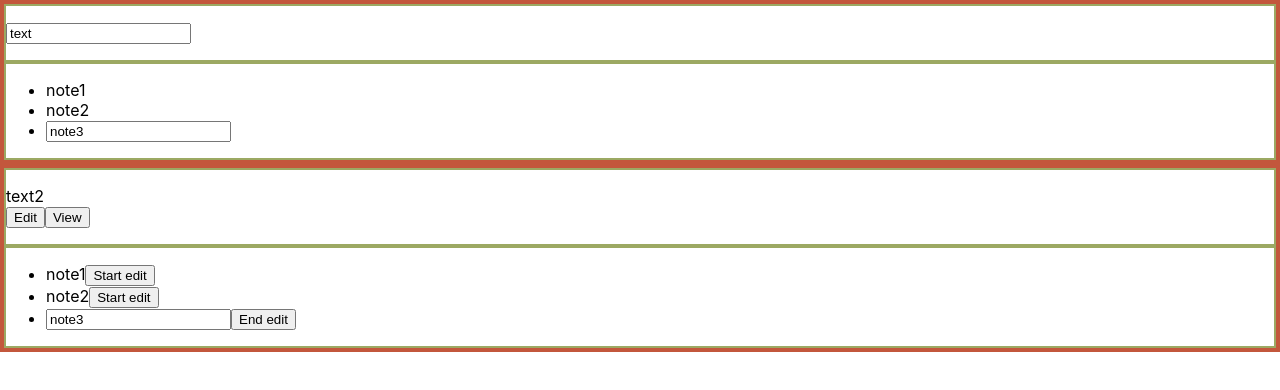
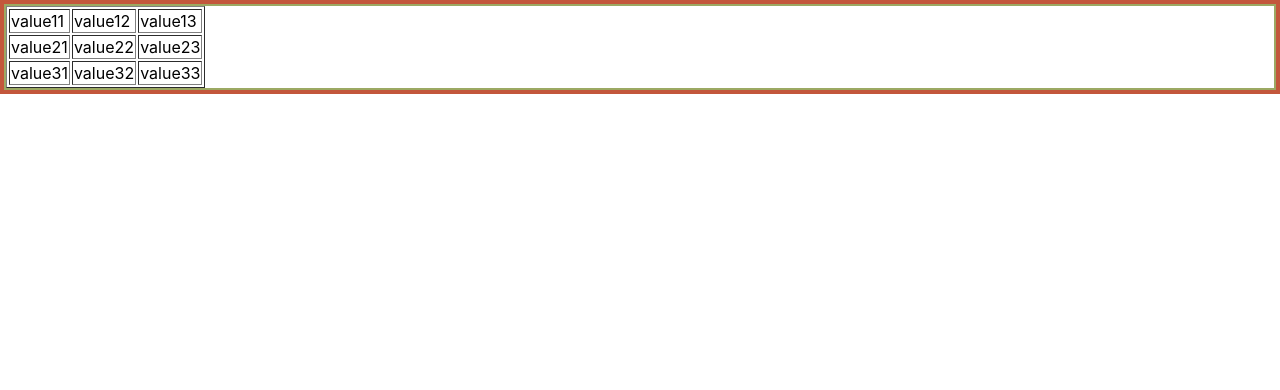
Before and after one commit to eBenya/ReactLessons, a React (Create React App) app: page / in a window 1280 px wide. Shown: the top 390 px of the page. Built offline with nearby package versions, Linux system fonts and the light colour scheme.

Commit message:
Editing table with confirm input into table cell

```diff
--- a/src/App.js
+++ b/src/App.js
@@ -7,114 +7,94 @@
 }
 
 const initNotes = [
-	{ text: 'note1', isEdit: false },
-	{ text: 'note2', isEdit: false },
-	{ text: 'note3', isEdit: true },
+	{
+		id: id(),
+		fields: [
+			{ name: 'prop1', value: 'value11', isEdit: false },
+			{ name: 'prop2', value: 'value12', isEdit: false },
+			{ name: 'prop3', value: 'value13', isEdit: false },
+		]
+	},
+	{
+		id: id(),
+		fields: [
+			{ name: 'prop1', value: 'value21', isEdit: false },
+			{ name: 'prop2', value: 'value22', isEdit: false },
+			{ name: 'prop3', value: 'value23', isEdit: false },
+		]
+	},
+	{
+		id: id(),
+		fields: [
+			{ name: 'prop1', value: 'value31', isEdit: false },
+			{ name: 'prop2', value: 'value32', isEdit: false },
+			{ name: 'prop3', value: 'value33', isEdit: false },
+		]
+	},
 ];
 
 function App() {
-	const [value, setValue] = useState('text');
-	const [isEdit, setIsEdit] = useState(true);
-
-	let par;
-	if (isEdit) {
-		par = <p><input value={value} onChange={e => setValue(e.target.value)} onBlur={() => setIsEdit(!isEdit)} /></p>
-	}
-	else {
-		par = <p onClick={() => setIsEdit(!isEdit)}>{value}</p>
-	}
-
-	const [value2, setValue2] = useState('text2');
-	const [isEdit2, setIsEdit2] = useState(false);
-
-	let par2;
-	if (isEdit2) {
-		par2 = <p>
-			<input value={value2} onChange={e => setValue2(e.target.value)} /><br />
-			<button onClick={() => setIsEdit2(true)}>Edit</button>
-			<button onClick={() => setIsEdit2(false)}>View</button>
-		</p>
-	}
-	else {
-		par2 = <p>
-			{value2}<br />
-			<button onClick={() => setIsEdit2(true)}>Edit</button>
-			<button onClick={() => setIsEdit2(false)}>View</button>
-		</p>;
-	}
 
 	const [notes, setNotes] = useState(initNotes);
-	const result = notes.map((note, index) => {
-		let elem;
-		if(note.isEdit){
-			elem = <input value={note.text} onChange={e=>changeInput(index, e, notes, setNotes)} onBlur={()=>endEdit(index, notes, setNotes)}/>
-		}
-		else{
-			elem = <span onClick={()=>startEdit(index, notes, setNotes)}>{note.text}</span>
-		}
-		return <li key={index}>{elem}</li>;
+
+	const rows = notes.map(note => {
+		const cells = note.fields.map(field => {
+			let element;
+			if (field.isEdit) {
+				element = <input
+					value={field.value}
+					onChange={e => changeCell(note.id, field.name, e)}
+					onBlur={() => endEdit(note.id, field.name)}
+				/>
+			}
+			else {
+				element = <span onClick={() => startEdit(note.id, field.name)}>{field.value}</span>
+			}
+
+			return <td key={field.name}>{element}</td>
+		});
+		return <tr key={note.id}>{cells}</tr>
 	});
 
-	function startEdit(index, objs, func){
-		var temp = Object.assign([], objs);
-		temp[index].isEdit = true;
-		func(temp);
+	function changeCell(noteId, fieldName, event) {
+		changeState(noteId, fieldName, 'value', event.target.value)
 	}
-	function endEdit(index, objs, func){
-		var temp = Object.assign([], objs);
-		temp[index].isEdit = false;
-		func(temp);
+	function endEdit(noteId, fieldName) {
+		changeState(noteId, fieldName, 'isEdit', false)
 	}
-	function changeInput(index, event, objs, func){
-		var temp = Object.assign([], objs);
-		temp[index].text = event.target.value;
-		func(temp);
+	function startEdit(noteId, fieldName) {
+		changeState(noteId, fieldName, 'isEdit', true);
 	}
-
-	const [notes2, setNotes2] = useState(initNotes);
-	const renderNotes2 = notes2.map((note, index)=>{
-		let el;
-		if(note.isEdit){
-			el = <input value={note.text} onChange={e=>changeInput(index, e, notes2, setNotes2)}/>
-		}
-		else{
-			el = <span>{note.text}</span>
-		}
-
-		return(
-			<li key={index}>
-				{el}
-				<button onClick={()=>startOrEndEdit(index, notes2, setNotes2)}>{note.isEdit ? 'End edit' : 'Start edit'}</button>
-			</li>
-		);
-	});
-	function startOrEndEdit(index, objss, func){
-		var temp = Object.assign([], objss);
-		temp[index].isEdit = !temp[index].isEdit;
-		func(temp);
+	function changeState(noteId, fieldName, editedField, value) {
+		setNotes(notes.map(note => {
+			if (note.id === noteId) {
+				const fields = note.fields.map(field => {
+					if (field.name === fieldName) {
+						return { ...field, [editedField]: value };
+					}
+					else {
+						return field;
+					}
+				});
+				// Важный момент, если вернуть без "id:",
+				// то поле, содержащее id, станет называться noteId !!!!!!!!
+				return { id:noteId, fields:fields };
+			}
+			else {
+				return note;
+			}
+		}));
 	}
 
 	return (
 		<>
 			<div className="borderedExaplesLessonsFromTasks">
 				<div className="borderedDiv">
-					{par}
-				</div>
-				<div className="borderedDiv">
-					<ul>
-						{result}
-					</ul>
-				</div>
-			</div>
-
-			<div className="borderedExaplesLessonsFromTasks">
-				<div className="borderedDiv">
-					{par2}
-				</div>
-				<div className="borderedDiv">
-					<ul>
-						{renderNotes2}
-					</ul>
+					<table border="1px">
+						<tbody>
+							{rows}
+						</tbody>
+					</table>
 				</div>
 			</div>
 		</>
```
